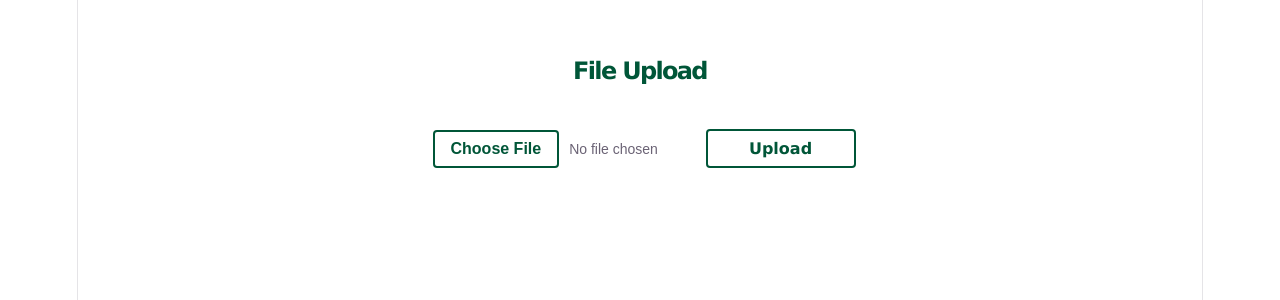
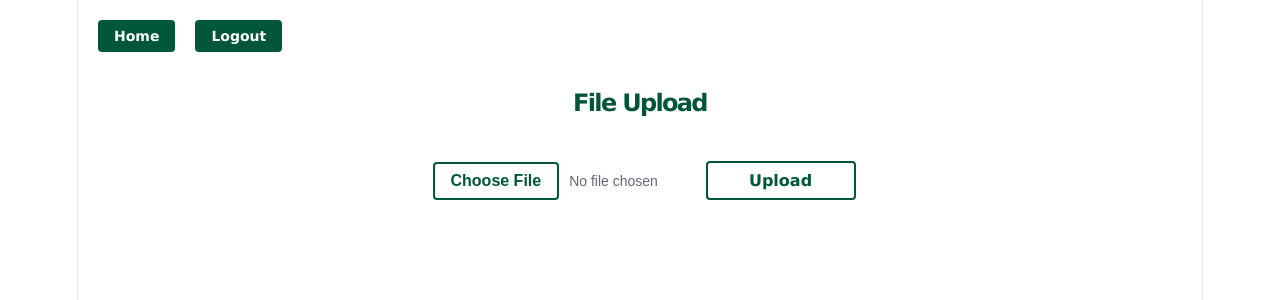
Before and after one commit to haidong1965/spring-boot-postgres, a React (Vite) app in the folder react_app/: page /file in a window 1280 px wide. Shown: the top 300 px of the page. Built offline with nearby package versions, Linux system fonts and the light colour scheme; no server answers.

Commit message:
add link

```diff
--- a/react_app/src/pages/FilePage.jsx
+++ b/react_app/src/pages/FilePage.jsx
@@ -1,6 +1,6 @@
 import '../styles/style.css';
 
-import { useState , useEffect} from 'react';
+import { useState, useEffect } from 'react';
 import apiClient from '../api/apiClient';
 import { useNavigate } from 'react-router-dom';
 import { getToken, removeToken } from '../utils/authService';
@@ -13,6 +13,15 @@ function FilePage() {
     const [csrfToken, setCsrfToken] = useState('');
 
     const navigate = useNavigate();
+    const apiClientUrl = import.meta.env.VITE_API_CLIENT_URL;
+
+    const handleLogout = () => {
+        console.log("--- Initiating Logout Process ---");
+        removeToken();
+        console.log("Token successfully cleared.");
+        navigate('/login', { replace: true });
+    };
+
 
     console.log('FilePage : start file page');
 
@@ -109,6 +118,11 @@ function FilePage() {
 
     return (
         <div style={{ padding: '20px', fontFamily: 'sans-serif' }}>
+            <p className="verdana-heading">
+
+                <button className="verdana-top-right-button" onClick={() => { window.location.href = `${apiClientUrl}`; }}>Home</button><span style={{ paddingLeft: '20px' }}></span>
+                <button onClick={handleLogout} className="verdana-top-right-button">Logout</button>
+            </p>
             <h1 className="verdana-h1" >File Upload</h1>
             <form onSubmit={handleSubmit}>
                 <input className="styled-file-input"
--- a/react_app/src/pages/UserPage.jsx
+++ b/react_app/src/pages/UserPage.jsx
@@ -263,7 +263,7 @@ const UserPage = () => {
                     <button onClick={handleDateBack}  className="verdana-top-button">&laquo;</button><span style={{ paddingLeft: '20px' }}></span>
                     {formattedDate}<span style={{ paddingLeft: '20px' }}></span>
                     <button onClick={handleDateNext}  className="verdana-top-button"> &raquo;</button><span style={{ paddingLeft: '65px' }}></span>
-					<button className="verdana-home-button" 	  onClick={() => { window.location.href = `${apiClientUrl}file`;}}>File</button>
+					<button  className="verdana-top-right-button"	  onClick={() => { window.location.href = `${apiClientUrl}file`;}}>File</button><span style={{ paddingLeft: '20px' }}></span>
 					<button onClick={handleLogout} className="verdana-top-right-button">Logout</button>
 				</p>
 			</div>
```
Lines whose indentation alone changed are shown as unchanged.
